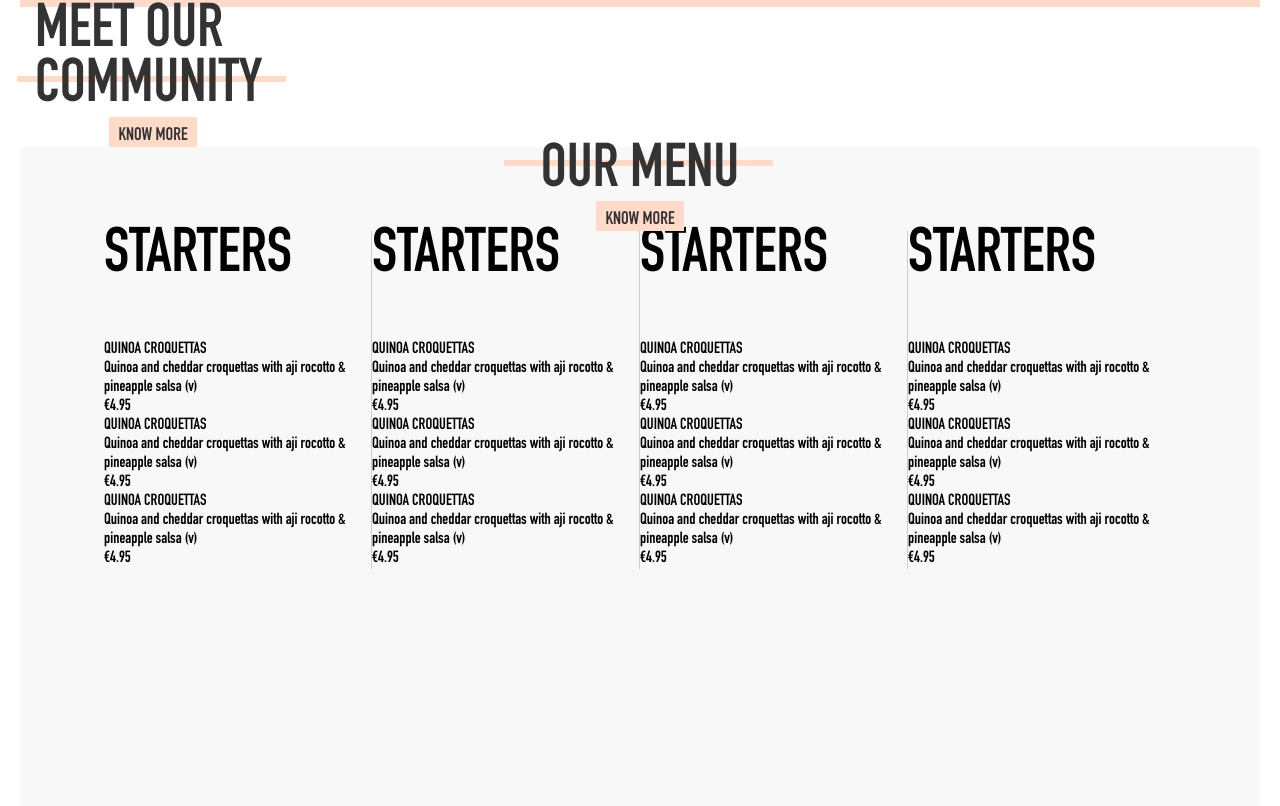
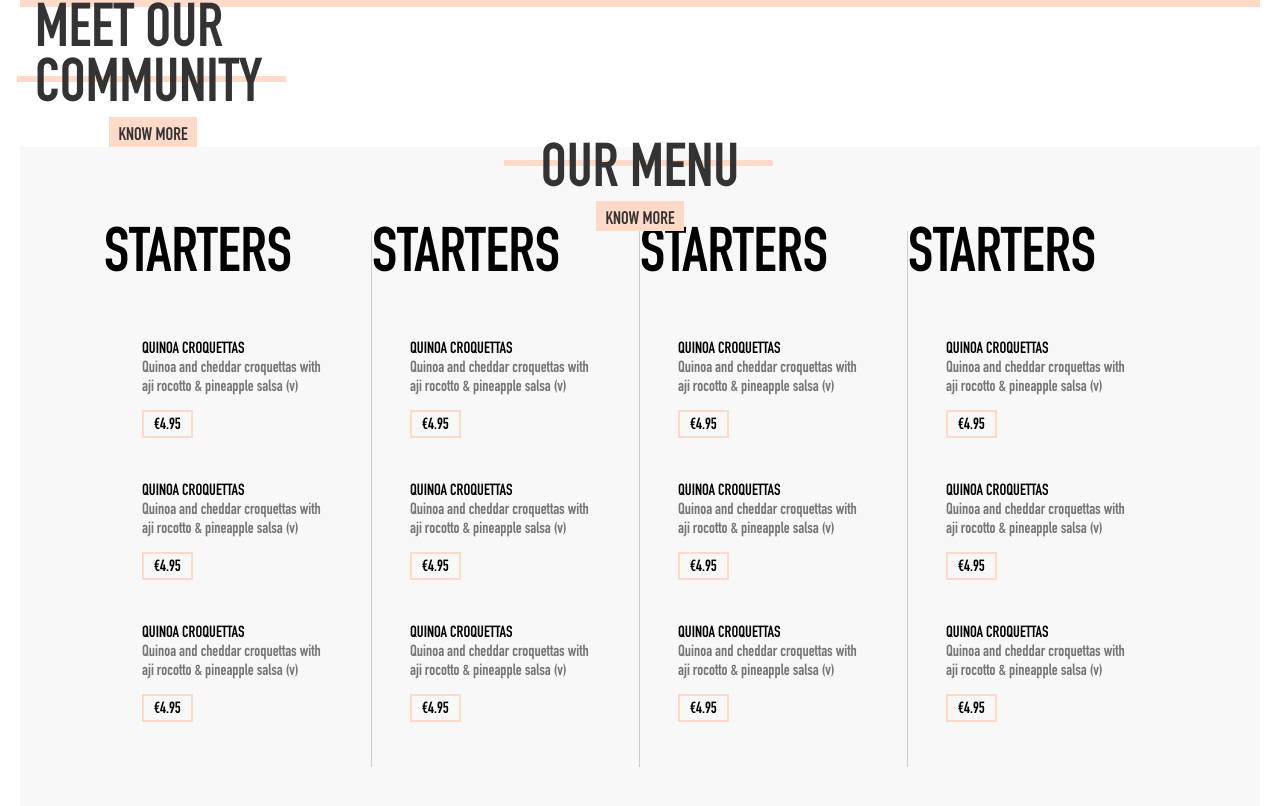
Before and after one commit to orivelton/studio-graphene-home-page, a React (Create React App) app: page / in a window 1280 px wide. Shown: the part 793-1599 px from the top of the page. Built offline with nearby package versions, Linux system fonts and the light colour scheme.

Commit message:
chore: added listMenu component

```diff
--- a/src/assets/scss/variables.scss
+++ b/src/assets/scss/variables.scss
@@ -3,3 +3,5 @@ $white:           #FFFFFF;
 $night-rider:     #333333;
 $white-smoke:     #F8F8F8;
 $very-light-grey: #CECECE;
+$grey:            #767676;
+$cinderella:      #FFDAC9;
--- a/src/components/ListMenu/ListMenu.scss
+++ b/src/components/ListMenu/ListMenu.scss
@@ -13,9 +13,26 @@
     }
   }
 
+  &__item {
+    padding: 0 38px;
+  }
+
   &__title {
     font-size: 62px;
     line-height: 0.9;
     margin-bottom: 54px;
   }
+
+  &__description {
+    color: $grey;
+  }
+
+  &__price {
+    width: max-content;
+    padding: 5px 10px 0;
+    display: flex;
+    justify-content: center;
+    border: 2px solid $cinderella;
+    margin: 12px 0 45px 0;
+  }
 }
--- a/src/components/ListMenu/index.js
+++ b/src/components/ListMenu/index.js
@@ -5,11 +5,11 @@ import listMenu from '../../mock/listMenu';
 const ListMenu = () => {
 
   const buildItem = ({title, description, price}) => (
-    <>
+    <div className="list-menu__item">
       <p>{title}</p>
-      <span>{description}</span>
-      <p>€{price}</p>
-    </>
+      <span className="list-menu__description">{description}</span>
+      <p className="list-menu__price">€{price}</p>
+    </div>
   );
 
   return (
```
